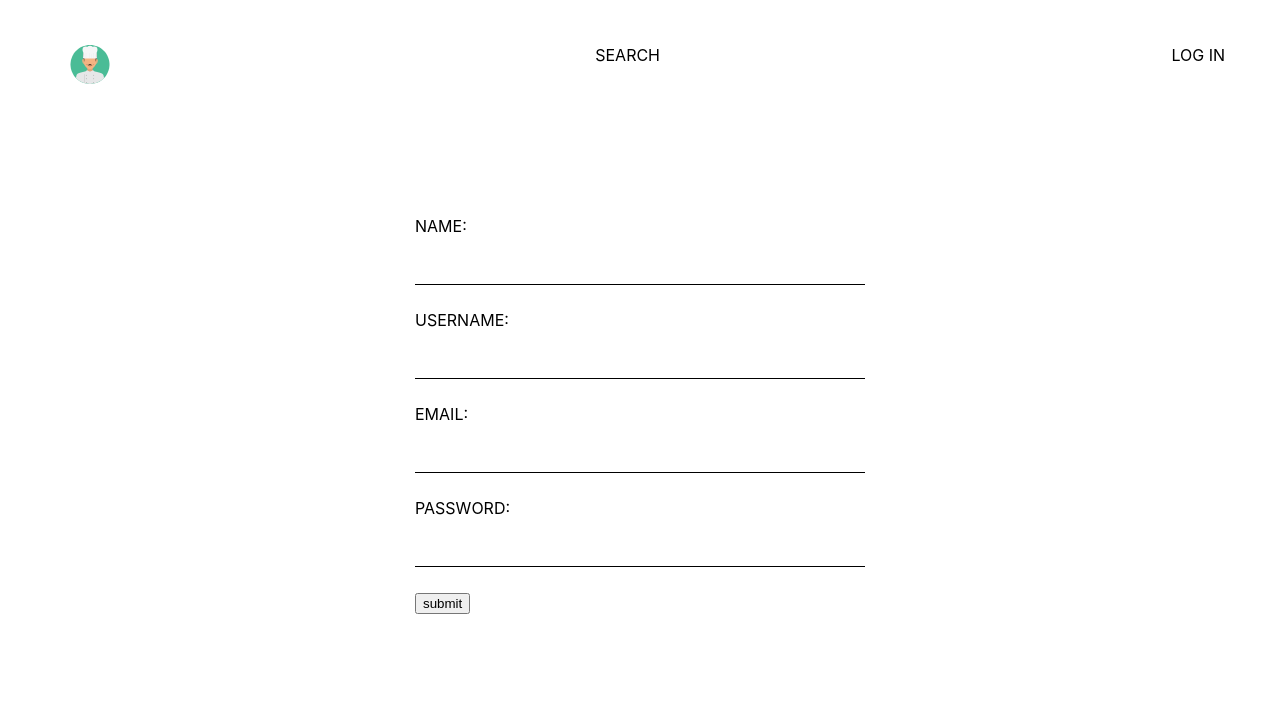
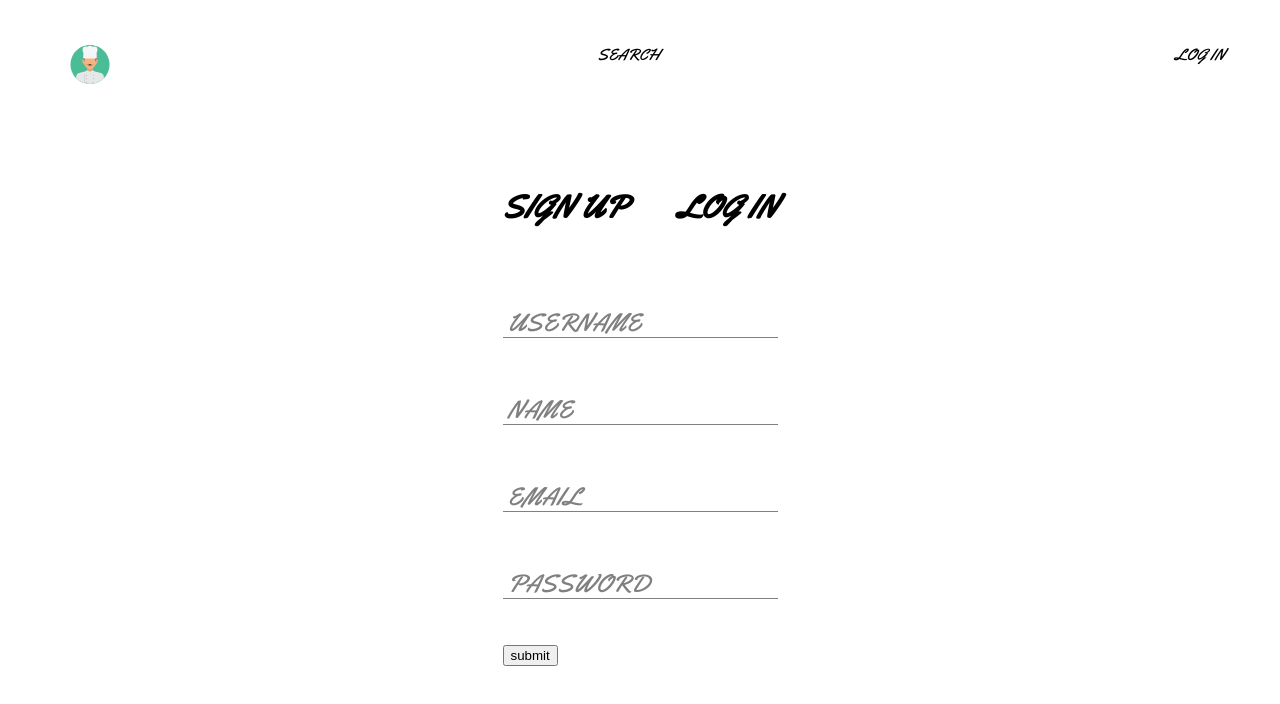
Before and after one commit to DeveloperIsh1179/ts-recipe-app, a React (Create React App) app: page /auth in a window 1280 px wide. Shown: the top 704 px of the page. Built offline with nearby package versions, Linux system fonts and the light colour scheme; what amazon-cognito-identity-js would draw is missing.

Commit message:
completed refactor of sign up

```diff
--- a/public/index.html
+++ b/public/index.html
@@ -10,6 +10,10 @@
       content="Web site created using create-react-app"
     />
     <link rel="apple-touch-icon" href="%PUBLIC_URL%/logo192.png" />
+    <link rel="preconnect" href="https://fonts.googleapis.com">
+    <link rel="preconnect" href="https://fonts.gstatic.com" crossorigin>
+    <link href="https://fonts.googleapis.com/css2?family=Open+Sans:wght@300&family=Yellowtail&display=swap" rel="stylesheet">
+
     <!--
       manifest.json provides metadata used when your web app is installed on a
       user's mobile device or desktop. See https://developers.google.com/web/fundamentals/web-app-manifest/
--- /dev/null
+++ b/src/components/form-input/form-input.component.tsx
@@ -0,0 +1,33 @@
+import { ChangeEvent } from 'react';
+import { FormInputLabel, Group, Input } from './form-input.styles';
+
+interface InputProps {
+  label: string,
+  required: boolean,
+  name: string,
+  type: string,
+  value: string,
+  onChange: (event: ChangeEvent<HTMLInputElement>) => void
+}
+
+interface LabelProps {
+  shrink: () => void
+}
+
+function FormInput({
+  label, required, name, type, value, onChange,
+}: InputProps): JSX.Element {
+  return (
+    <Group>
+      <Input required={required} name={name} type={type} value={value} onChange={onChange} />
+      {label
+        && (
+        <FormInputLabel shrink={value.length}>
+          {label}
+        </FormInputLabel>
+        )}
+    </Group>
+  );
+}
+
+export default FormInput;
--- /dev/null
+++ b/src/components/form-input/form-input.styles.tsx
@@ -0,0 +1,52 @@
+import styled, { css } from 'styled-components';
+
+interface Props {
+  shrink: number;
+}
+
+const subColor = 'grey';
+const mainColor = 'black';
+const shrinkLabel = css`
+  top: -14px;
+  font-size: 20px;
+  color: ${mainColor};
+`;
+
+export const Group = styled.div`
+  position: relative;
+  margin: 45px 0;
+  input[type="password"] {
+    letter-spacing: 0.3em;
+`;
+
+export const FormInputLabel = styled.label<Props>`
+  color: ${subColor};
+  font-size: 25px;
+  font-weight: normal;
+  position: absolute;
+  pointer-events: none;
+  left: 5px;
+  top: 10px;
+  transition: 300ms ease all;
+  ${({ shrink }) => shrink > 0 && shrinkLabel}
+`;
+
+export const Input = styled.input`
+background: none;
+background-color: white;
+color: ${subColor};
+font-size: 18px;
+padding:10px 10px 10px 5px;
+display: block;
+width: 100%;
+border: none;
+border-radius: 0;
+border-bottom: 1px solid ${subColor};
+margin: 25px 0;
+&:focus {
+  outline: none;
+}
+&:focus ~ ${FormInputLabel} {
+  ${shrinkLabel};
+}
+`;
--- a/src/components/sign-in-form/sign-in-form.component.tsx
+++ b/src/components/sign-in-form/sign-in-form.component.tsx
@@ -1,6 +1,7 @@
 import { ChangeEvent, useState, FormEvent } from 'react';
 import { createCognitoSignUp } from 'utils/amazon-cognito/amazon-cognito.utils';
-import { Input, SignInContainer } from './sign-in-form.styles';
+import FormInput from 'components/form-input/form-input.component';
+import { SignUpContainer, HeaderContainer } from './sign-in-form.styles';
 
 const defaultFormFields = {
   email: '',
@@ -17,7 +18,6 @@ function SignInForm(): JSX.Element {
 
   const handleOnChange = (event: ChangeEvent<HTMLInputElement>) => {
     const { name: inputName, value } = event.target;
-
     setFormFields({ ...formFields, [inputName]: value });
   };
 
@@ -28,51 +28,47 @@ function SignInForm(): JSX.Element {
   };
 
   return (
-    <SignInContainer>
+    <SignUpContainer>
+      <HeaderContainer>
+        <h1>SIGN UP</h1>
+        <h1>LOG IN</h1>
+      </HeaderContainer>
       <form onSubmit={handleOnSubmit}>
-        <label htmlFor="name">
-          NAME:
-          <Input
-            id="name"
-            type="text"
-            name="name"
-            value={name}
-            onChange={handleOnChange}
-          />
-        </label>
-        <label htmlFor="username">
-          USERNAME:
-          <Input
-            id="username"
+        <FormInput
+          label="USERNAME"
+          required
           type="text"
           name="userName"
           value={userName}
           onChange={handleOnChange}
         />
-        </label>
-        <label htmlFor="email">
-          EMAIL:
-          <Input
-            id="email"
-            type="email"
-            name="email"
-            value={email}
+        <FormInput
+          label="NAME"
+          required
+          type="text"
+          name="userName"
+          value={userName}
           onChange={handleOnChange}
         />
-        </label>
-        <label htmlFor="password">
-          PASSWORD:
-          <Input
-            id="password"
-            type="password"
-            name="password"
-            value={password}
+        <FormInput
+          label="EMAIL"
+          required
+          type="email"
+          name="userName"
+          value={userName}
           onChange={handleOnChange}
         />
-        </label>
+        <FormInput
+          label="PASSWORD"
+          required
+          type="password"
+          name="userName"
+          value={userName}
+          onChange={handleOnChange}
+        />
         <button type="submit">submit</button>
       </form>
-    </SignInContainer>
+    </SignUpContainer>
   );
 }
 
--- a/src/components/sign-in-form/sign-in-form.styles.tsx
+++ b/src/components/sign-in-form/sign-in-form.styles.tsx
@@ -1,18 +1,45 @@
-import styled from 'styled-components';
+import styled, { css } from 'styled-components';
+
+const shrinkLabel = css`
+top: -14px;
+font-size: 12px;
+`;
+
+export const SignUpContainer = styled.div`
+  width: 275px;
+`;
+
+export const LabelContainer = styled.label`
+padding: 0;
+margin: 0;
+`;
 
 export const Input = styled.input`
 background: none;
 display: block;
 background-color: white;
+font-family: 'Yellowtail', cursive;
 width: 100%;
 margin: 25px 0;
-color: grey;
+color: black;
 font-size: 18px;
 border: none;
 border-radius: 0;
 border-bottom: 1px solid black;
+padding: 10px 10px 10px 5px;
+margin: 5px;
+&: focus {
+  outline: none;
+  color: black;
+  font-family: 'Yellowtail', cursive;
+  font-size: 25px;
+}
+&: focus ~ ${LabelContainer} {
+  ${shrinkLabel}
+}
 `;
 
-export const SignInContainer = styled.div`
-  width: 450px
+export const HeaderContainer = styled.div`
+  display: flex;
+  justify-content: space-between;
 `;
--- a/src/index.css
+++ b/src/index.css
@@ -1,9 +1,7 @@
 body {
   margin: 0;
   padding: 20px 40px;
-  font-family: -apple-system, BlinkMacSystemFont, 'Segoe UI', 'Roboto', 'Oxygen',
-    'Ubuntu', 'Cantarell', 'Fira Sans', 'Droid Sans', 'Helvetica Neue',
-    sans-serif;
+  font-family: 'Yellowtail', cursive;
   -webkit-font-smoothing: antialiased;
   -moz-osx-font-smoothing: grayscale;
 }
```
Lines whose indentation alone changed are shown as unchanged.
